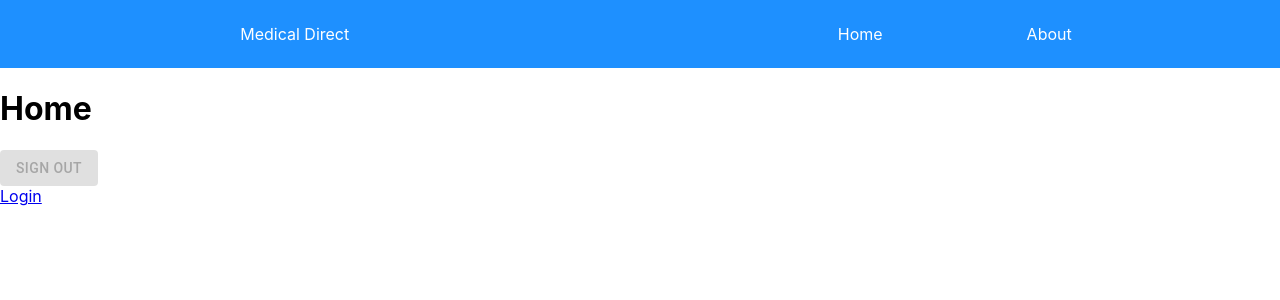
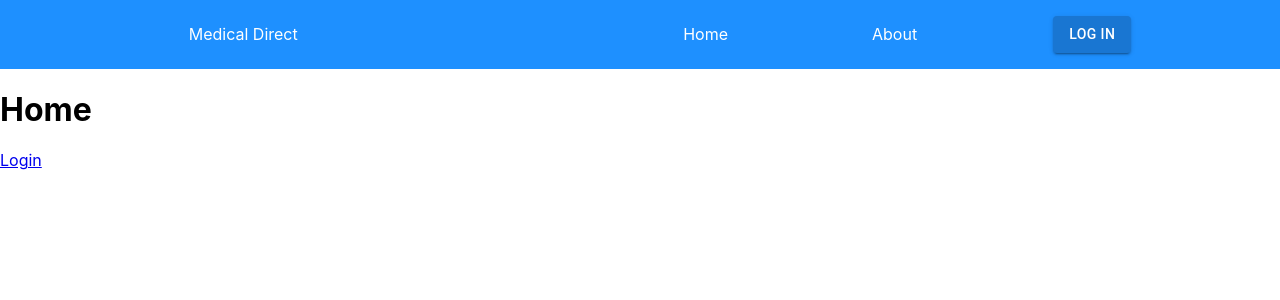
Before and after one commit to medi-bro/imgdb.app, a React (Create React App) app: page / in a window 1280 px wide. Shown: the top 300 px of the page. Built offline with nearby package versions, Linux system fonts and the light colour scheme; no server answers.

Commit message:
Created LoginButton and added it to nav bar

```diff
--- a/src/components/Navbar.js
+++ b/src/components/Navbar.js
@@ -1,4 +1,5 @@
 import { NavLink } from "react-router-dom";
+import { LoginButton } from "./logins/LoginButton"
 
 export const Navbar = () => {
   return (
@@ -13,6 +14,9 @@ export const Navbar = () => {
         <li>
           <NavLink to="/About">About</NavLink>
         </li>
+        <li>
+          <LoginButton/>
+        </li>
       </ul>
     </nav>
   );
--- /dev/null
+++ b/src/components/logins/LoginButton.js
@@ -0,0 +1,52 @@
+import { useState, useEffect } from "react";
+import { auth } from "../../firebase-access";
+import { signOut, onAuthStateChanged } from "firebase/auth";
+import { useNavigate } from "react-router-dom";
+import { Button } from "@mui/material";
+
+export const LoginButton = () => {
+    const navigate = useNavigate();
+
+    const [isUserSignedIn, setIsUserSignedIn] = useState(false);
+    const [buttonLabel, setButtonLabel] = useState("Sign In");
+
+    const handleSignIn = () => {
+        navigate("/login");
+    }
+    const handleSignOut = () => {
+        signOut(auth)
+            .then(() => {
+                console.log("User signed out.");
+            })
+            .catch((error) => {
+                console.log(error);
+            })
+            .finally(() => {
+                navigate("/");
+            });
+    };
+
+    const handleOnClick = () => {
+        if(isUserSignedIn) {
+            handleSignOut();
+        }
+        else {
+            handleSignIn();
+        }
+    };
+
+    useEffect(() => {
+        onAuthStateChanged(auth, (currentUser) => {
+            if(currentUser) {
+                setIsUserSignedIn(true);
+                setButtonLabel("Log Out");
+            }
+            else {
+                setIsUserSignedIn(false);
+                setButtonLabel("Log In");
+            }
+        });
+    }, [])
+
+    return(<Button id="login-button" onClick={handleOnClick} variant="contained">{buttonLabel}</Button>);
+};
--- a/src/components/tmphome.js
+++ b/src/components/tmphome.js
@@ -1,11 +1,9 @@
 import { Link } from "react-router-dom";
-import { TestSignOutButton } from "./logins/TestSignOutButton";
 
 export const HomePage = () => {
     return (
         <>
         <h1>Home</h1>
-        <TestSignOutButton/><br/>
         <Link to="/login">Login</Link>
         </>
     )
```
